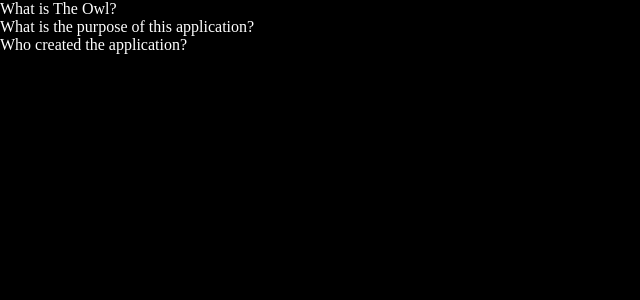
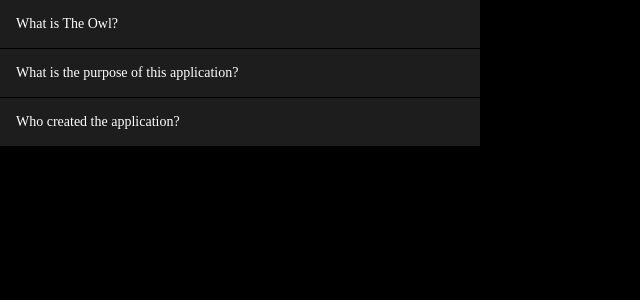
Before and after one commit to bo-codes/the_owl, a React (Create React App) app in the folder frontend/: page /about in a window 1280 px wide. Shown: the top 300 px of the page, without its empty margins (0-640 px from the left). Built offline with nearby package versions, Linux system fonts and the light colour scheme.

Commit message:
cleaned up

```diff
--- /dev/null
+++ b/frontend/src/Components/Products/Accordion/Accordion.css
@@ -0,0 +1,23 @@
+.accordion {
+  font-size: 14px;
+  width: 60vh;
+}
+
+.accordion-label {
+  display: flex;
+  padding-left: 4vh;
+  align-items: center;
+  /* border: .4px solid white; */
+  background-color: rgb(29, 29, 29);
+  border-bottom: 1px solid black;
+  padding: 2vh;
+}
+
+.accordion-label:hover {
+  cursor: pointer;
+}
+
+.accordion-content {
+  background-color: rgb(58, 58, 58);
+  padding: 2vh;
+}
--- a/frontend/src/Components/Products/Accordion/Accordion.js
+++ b/frontend/src/Components/Products/Accordion/Accordion.js
@@ -1,11 +1,12 @@
 import { useState } from "react";
+import './Accordion.css'
 
 function Accordion({ items }) {
   const [expandedIndex, setExpandedIndex] = useState("");
 
   const handleClick = (currIndex) => {
     setExpandedIndex((currentExpandedIndex) => {
-      if (expandedIndex === currIndex) {
+      if (currentExpandedIndex === currIndex) {
         return -1
       } else return currIndex;
     })
@@ -15,9 +16,11 @@ function Accordion({ items }) {
     const isExpanded = index === expandedIndex;
 
     return (
-      <div key={index}>
-        <div onClick={() => handleClick(index)}>{item.label}</div>
-        {isExpanded && <div>{item.content}</div>}
+      <div key={index} className="accordion">
+        <div onClick={() => handleClick(index)} className="accordion-label">
+          {item.label}
+        </div>
+        {isExpanded && <div className="accordion-content">{item.content}</div>}
       </div>
     );
   });
--- a/frontend/src/Pages/AboutPage/AboutPage.js
+++ b/frontend/src/Pages/AboutPage/AboutPage.js
@@ -19,13 +19,6 @@ function AboutPage() {
     },
   ];
 
-  const collapserExpander = (items, expandedIndex) => {
-    return items.map((item, index) => {
-      if (index === expandedIndex) return "Expanded"
-      else return "Collapsed"
-    })
-  }
-
   return (
     <div>
       <Accordion items={items}/>
--- a/frontend/src/Pages/HomePage/Homepage.js
+++ b/frontend/src/Pages/HomePage/Homepage.js
@@ -1,6 +1,4 @@
-import React, { useState, useEffect } from "react";
-import { BrowserRouter, Route, Switch } from "react-router-dom";
-import { useDispatch, useSelector } from "react-redux";
+import React from "react";
 import "./HomePage.css";
 
 function HomePage() {
--- a/frontend/src/index.js
+++ b/frontend/src/index.js
@@ -2,7 +2,8 @@
 import React from "react";
 import ReactDOM from "react-dom";
 import App from "./App";
-import BooksContext, { Provider } from "./Context/books";
+import { Provider } from "./Context/books";
+// import BooksContext from "./Context/books";
 import "./index.css";
 
 
```
